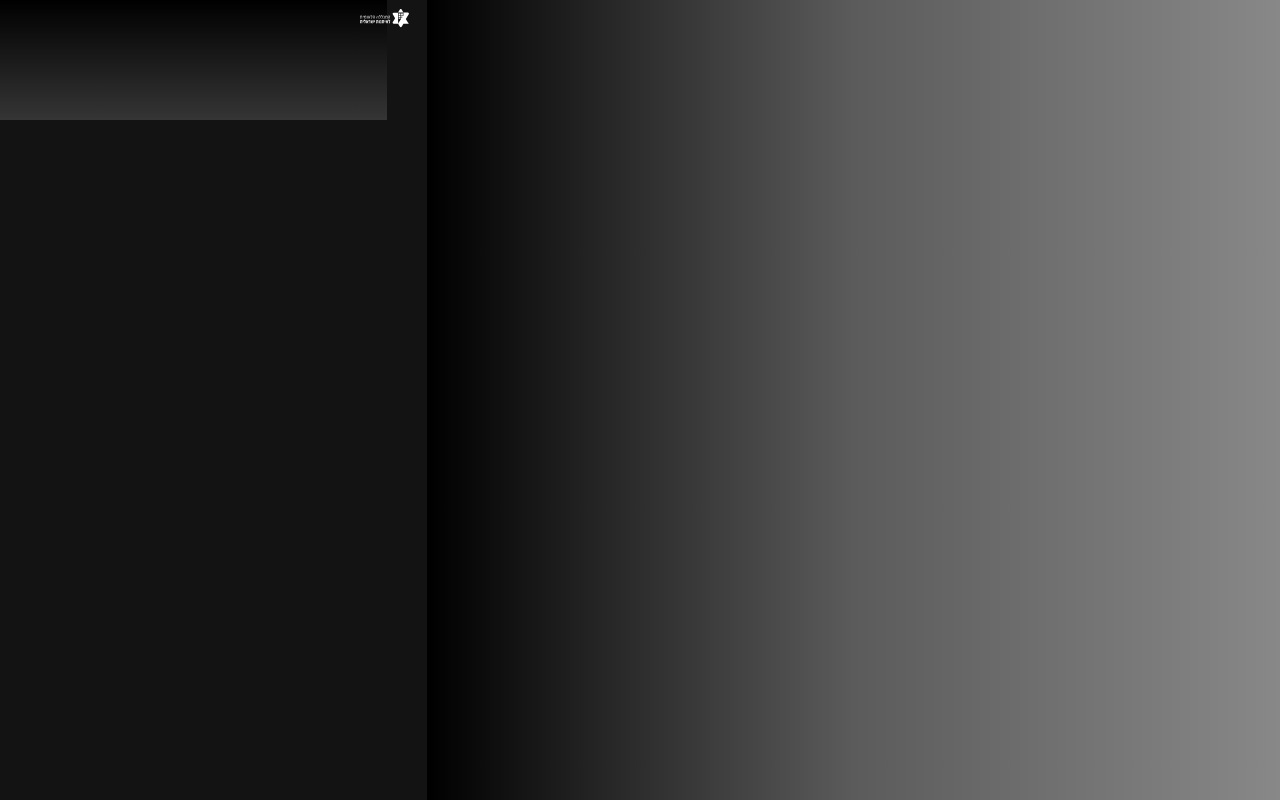
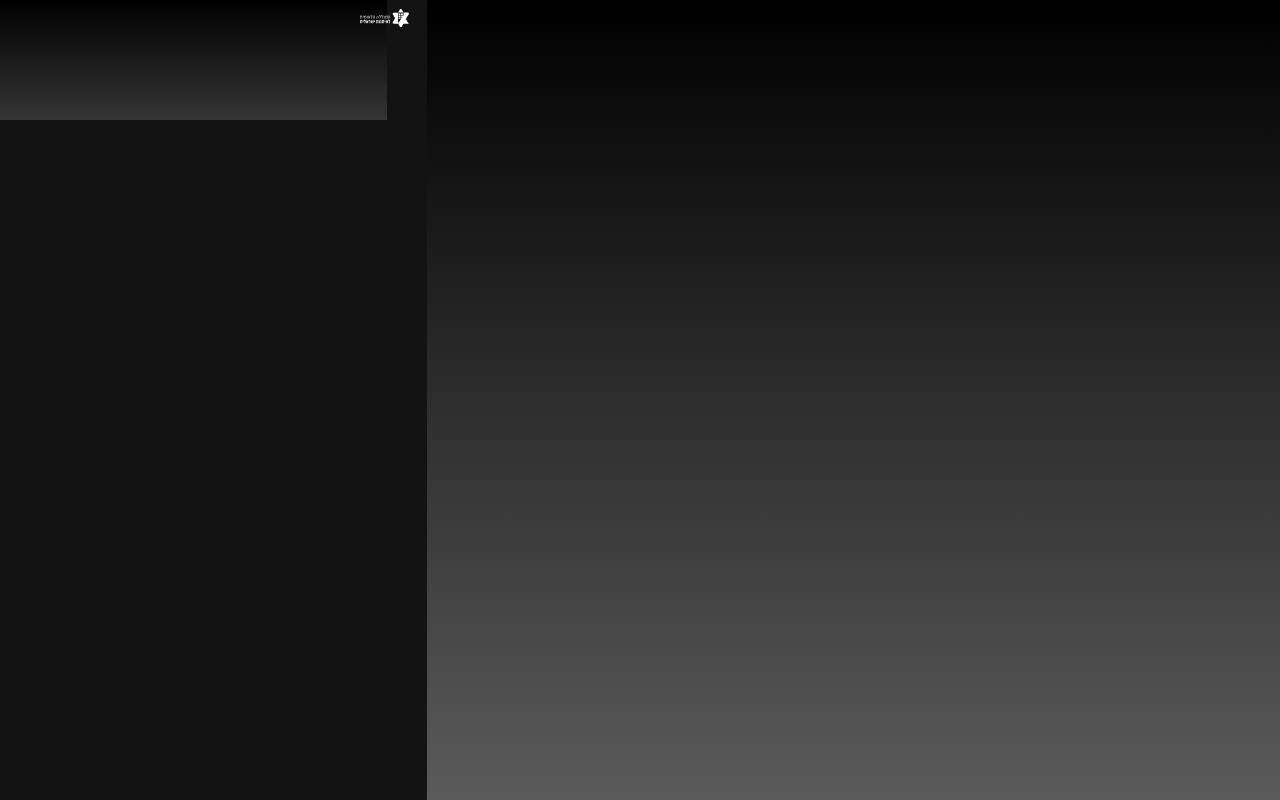
Before and after one commit to inri-pkrf/field-photos, a React (Create React App) app: page /#/ in a window 1280 px wide. Built offline with nearby package versions, Linux system fonts and the light colour scheme.

Commit message:
שינוי שם

```diff
--- a/src/App.css
+++ b/src/App.css
@@ -15,11 +15,11 @@
 }
 
 .right-screen {
-  background: linear-gradient(to right, #5b5b5b, #888888);
+  background: linear-gradient(to bottom,#000000,  #5b5b5b);
 }
 
 .center-screen {
-  background: linear-gradient(to right, #000000, #5b5b5b);
+  background: linear-gradient(to bottom, #000000, #5b5b5b);
 }
 .center-screen p{
   display: none;
--- a/src/Pages/Videos.jsx
+++ b/src/Pages/Videos.jsx
@@ -148,7 +148,7 @@ export default function Videos({ onSelectVideo, onDeselectVideo }) {
         <h1>מאגר סרטונים</h1>
       </header>
 
-      <section className="filter-section">
+      <div className="filter-section">
 
 
 
@@ -170,9 +170,9 @@ export default function Videos({ onSelectVideo, onDeselectVideo }) {
             setOpenCategory={setOpenCategory}
           />
         ))}
-      </section>
+      </div>
 
-      <section className="results-section">
+      <div className="results-section">
         <h3>תוצאות ({filteredVideos.length})</h3>
         {filteredVideos.length === 0 ? (
           <div className="no-results">
@@ -217,7 +217,7 @@ export default function Videos({ onSelectVideo, onDeselectVideo }) {
             })}
           </div>
         )}
-      </section>
+      </div>
     </div>
   );
 }
--- a/src/styles/Videos.css
+++ b/src/styles/Videos.css
@@ -37,7 +37,7 @@
 .tag-filter {
   display: flex;
     flex-direction: column;
-    margin-bottom: 100px;
+    margin-bottom: 200px;
      flex-direction: column;
     max-width: 1000px;
 }
```
